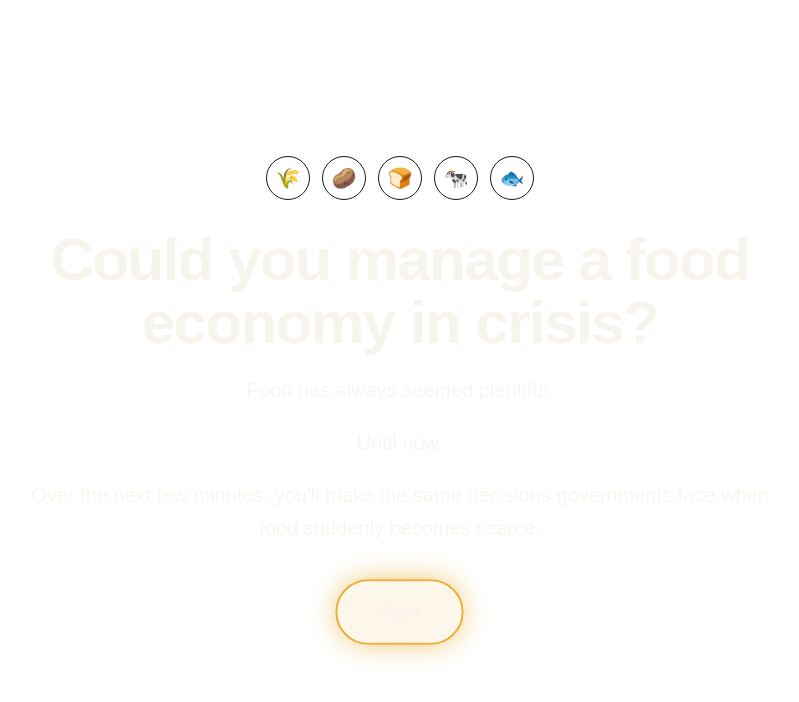
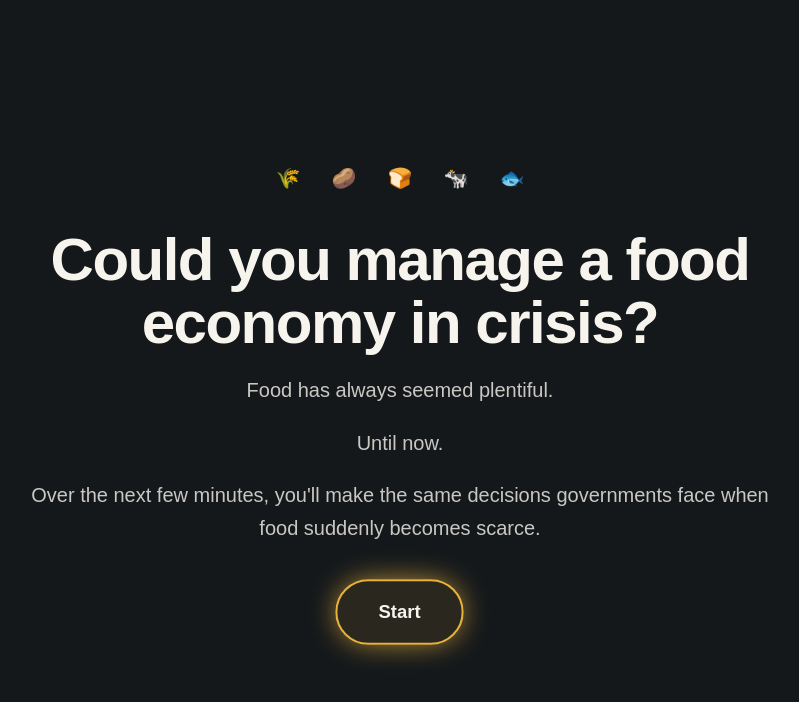
Before and after one commit to mahihshah/food-shock-policy-sim, a Next.js app: page / in a window 1280 px wide. Shown: the top 702 px of the page, without its empty margins (240-1039 px from the left). Built offline with nearby package versions, Linux system fonts and the light colour scheme.

Commit message:
fix: hardcode landing/role screen background to prevent white flash in production build

```diff
--- a/questionCard.tsx
+++ b/questionCard.tsx
@@ -71,7 +71,7 @@ export default function QuestionCard({
           onKeyDown={(e) => { if (e.key === "Enter") commitChoice(0); }}
           initial={{ opacity: 0, y: 40 }} animate={{ opacity: 1, y: 0 }} exit={{ opacity: 0, y: -40 }}
           transition={{ duration: 0.5, ease: [0.22, 1, 0.36, 1] }}
-          className="flex h-dvh w-full flex-col items-center justify-center overflow-hidden bg-[var(--color-background,#14181b)] px-6 text-center outline-none"
+          className="flex h-dvh w-full flex-col items-center justify-center overflow-hidden bg-[#14181b] px-6 text-center outline-none"
         >
           <motion.div variants={containerVariants} initial="hidden" animate="visible" className="flex max-w-3xl flex-col items-center gap-5">
             {scenario.isStart && <CropEmojiRow />}
```
